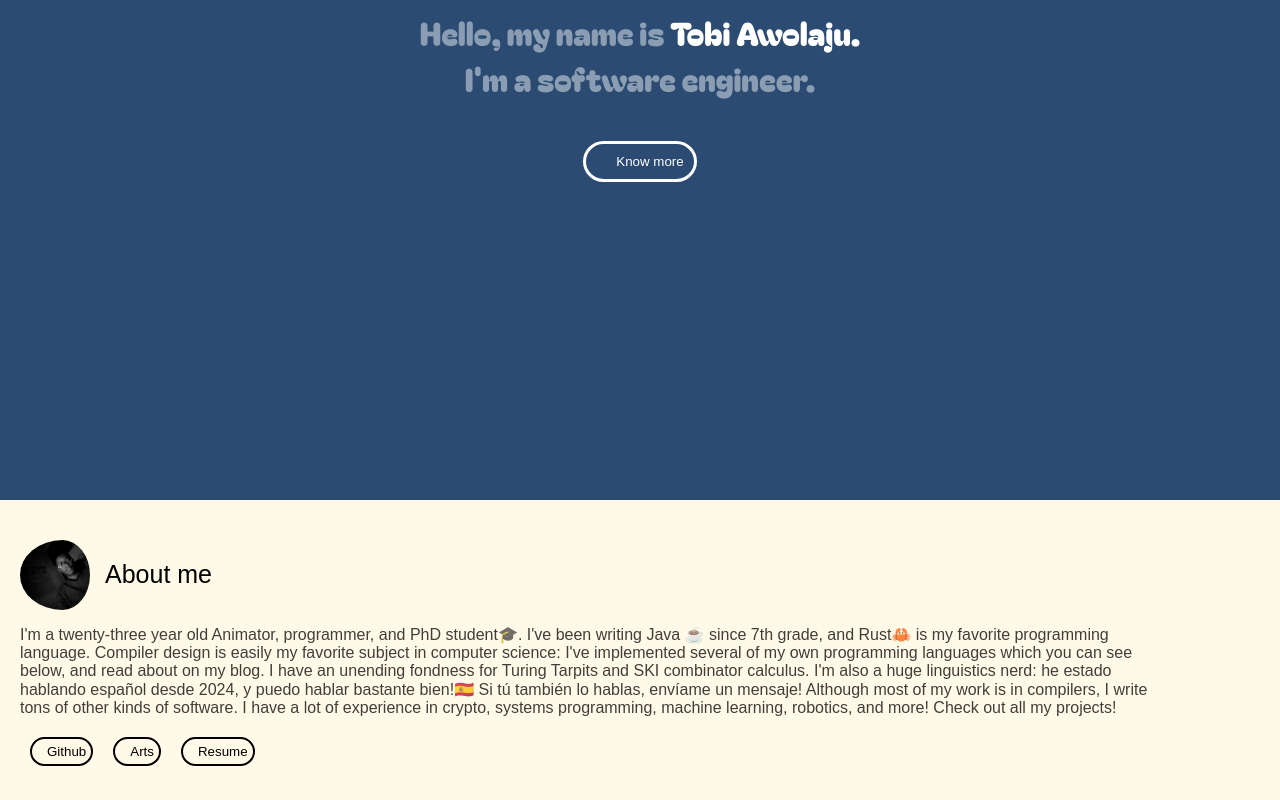
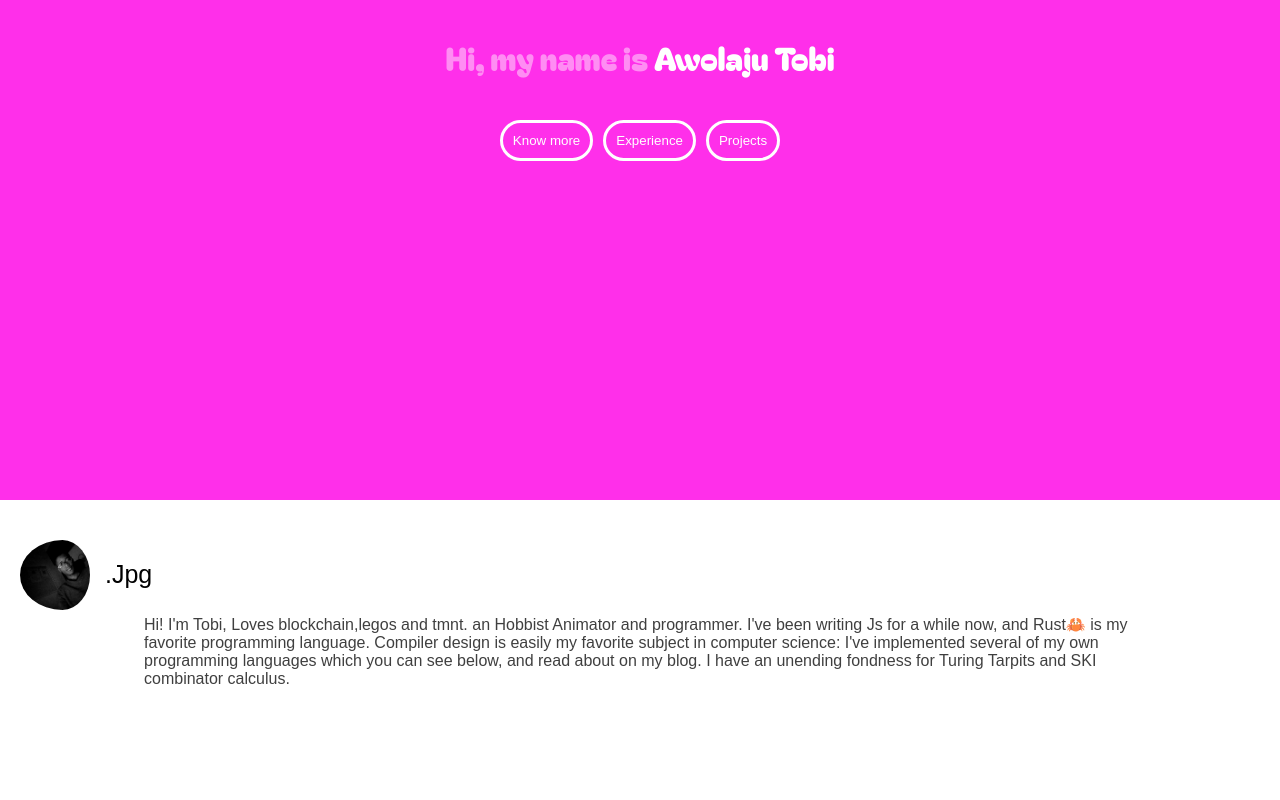
Before and after one commit to tobi-awolaju-21/tobiverse, a React (Create React App) app: page / in a window 1280 px wide. Shown: the part 300-1100 px from the top of the page. Built offline with nearby package versions, Linux system fonts and the light colour scheme.

Commit message:
shjdgshshWW

```diff
--- a/src/App.js
+++ b/src/App.js
@@ -101,7 +101,7 @@ const App = () => {
             );
           if (22 > y && y > 0 && x > 0 && 80 > x && D > z[o]) {
             z[o] = D;
-            b[o] = '.,-~:;=!*#$@'[N > 0 ? N : 0];
+            b[o] = '.,-~:;=!*#$✨'[N > 0 ? N : 0];
           }
         }
       }
@@ -124,12 +124,17 @@ const App = () => {
           </div>
         ) : (
           <>
-            <h1 style={{ fontFamily: 'BagelFatOne' }}>
-              Hello, my name is <span style={{ color: 'white' }}>Tobi Awolaju.</span>
+            <h1 style={{ fontFamily: 'BagelFatOne'}}>
+              Hi, my name is <span style={{ color: 'white' }}>Awolaju Tobi</span>
             </h1>
 
-            <h1 style={{ fontFamily: 'BagelFatOne' }}>I'm a software engineer.</h1>
+            <h1 style={{ fontFamily: 'BagelFatOne' }}>  </h1>
+            <div style={{display:'flex'}}>
             <button onClick={scrollToAbout} className='button_more'>Know more</button>
+            <button onClick={scrollToAbout} className='button_more'>Experience</button>
+            <button onClick={scrollToAbout} className='button_more'>Projects</button>
+
+            </div>
           </>
         )}
       </div>
@@ -139,35 +144,24 @@ const App = () => {
         <div style={{ display: 'flex' }}>
           <img className='unnamed' src={unnamed} alt="Profile" />
           <h3>
-            About me
+            .Jpg
           </h3>
         </div>
-        <p style={{ width: '90vw' }}>
-          I'm a twenty-three year old Animator, programmer, and PhD student🎓. I've been writing Java ☕ since 7th grade,
+        <p style={{ width:'80%', margin:'10%', marginTop:'5px' }}>
+          Hi! I'm Tobi, Loves blockchain,legos and tmnt.
+          an Hobbist Animator and programmer. I've been writing Js for a while now,
           and Rust🦀 is my favorite programming language.
           Compiler design is easily my favorite subject in computer science: I've implemented
           several of my own programming languages
           which you can see below, and read about on my blog.
           I have an unending fondness for Turing Tarpits and
-          SKI combinator calculus.
-          I'm also a huge linguistics nerd: he estado
-          hablando español desde 2024, y puedo hablar bastante bien!🇪🇸 Si tú también lo hablas,
-          envíame un mensaje!
-          Although most of my work is in compilers, I write tons of other kinds of software.
-          I have a lot of experience in crypto, systems programming, machine learning, robotics, and more!
-          Check out all my projects! </p>
-
-        <div style={{ display: 'flex' }}>
-          <button>Github</button>
-          <button>Arts</button>
-          <button>Resume</button>
-        </div>
+          SKI combinator calculus. </p>
       </section>
 
 
 
       <div className="skills" style={{ opacity: 0, transition: 'opacity 0.5s' }} ref={(el) => (sections.current[1] = el)}>
-        <h3>👾I use and  abuse---</h3>
+        <h3>👾I use and sometimes abuse:</h3>
         <div className="grid-container">
           {[
             { src: AssemblyLanguage, label: 'Assembly Language' },
--- a/src/assets/styles/class.css
+++ b/src/assets/styles/class.css
@@ -19,7 +19,7 @@
 
 
 body {
-    background-color: #fffae7;
+    background-color: #ffffff;
     margin: 0px;
     padding: 0px;
     overflow: hidden;
@@ -29,43 +29,22 @@ body {
 
 
 .button_more{
+    margin: 5px;
     margin-top: 40px;
     border: 3px solid #ffffff;
     border-radius: 100px;
     background-color: #1338bc00;
     color: #ffffff;
     padding: 10px;
-    padding-left: 30px;
-    background-size: 200% 100%;
+    background-size: 350% 100%;
     background-image: linear-gradient(to right, #ffffff00 50%, #ffffff 50%);
     transition: background-position 0.3s ease;
 }
 .button_more:hover{
-    background-position: -100% 0;
-    color:#000000
+    background-position: -50% 0;
+    color:#ff2fea;
 
 }
-
-
-button{
-    margin: 10px;
-    border: 2px solid #000000;
-    border-radius: 100px;
-    padding: 5px;
-    padding-left: 15px;
-    background-color: #00000000;
-    color: #000000;
-    background-size: 200% 100%;
-    background-image: linear-gradient(to right, #00000000 50%, #000000 50%);
-    transition: background-position 0.3s ease;
-}
-button:hover{
-    background-position: -100% 0;
-    color: #ffffff;
-}
-
-
-
 
 
 h1 {
@@ -136,13 +115,13 @@ li {
     left: 0;
     width: 100%;
     height: 100%;
-    background-color: #2b4b72;
+    background-color: #ff2fea;
     z-index: -1;
     transition: background-color 2s;
   }
 
   .splash.loading::after {
-    background-color: #1e3552; /* Change to desired color after 2 seconds */
+    background-color: #ff2fea; /* Change to desired color after 2 seconds */
   }
 
   .glitch {
@@ -233,7 +212,8 @@ li {
 
 .sourceb:hover {
     background-position: -100% 0;
-    color:#ffffff
+    color:#ffffff;
+    color:#ff2fea;
 }
 
 
```
